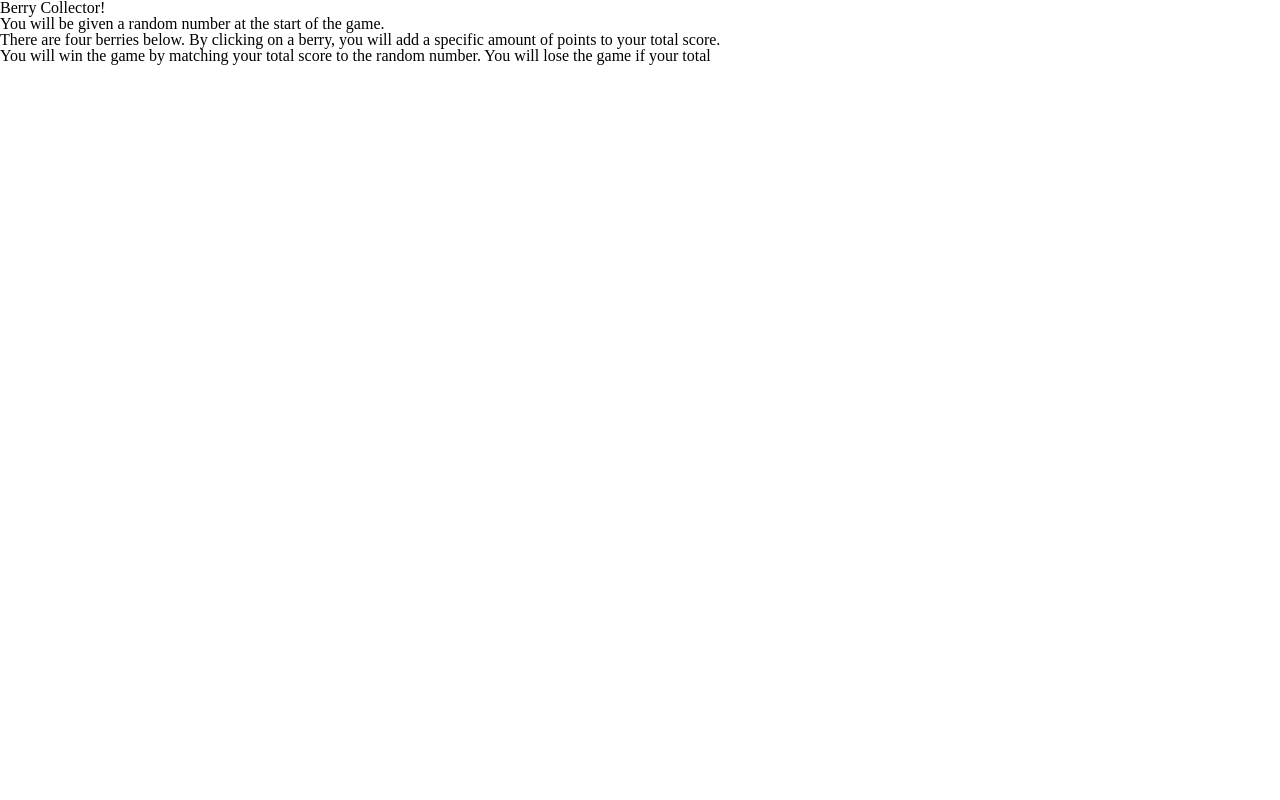
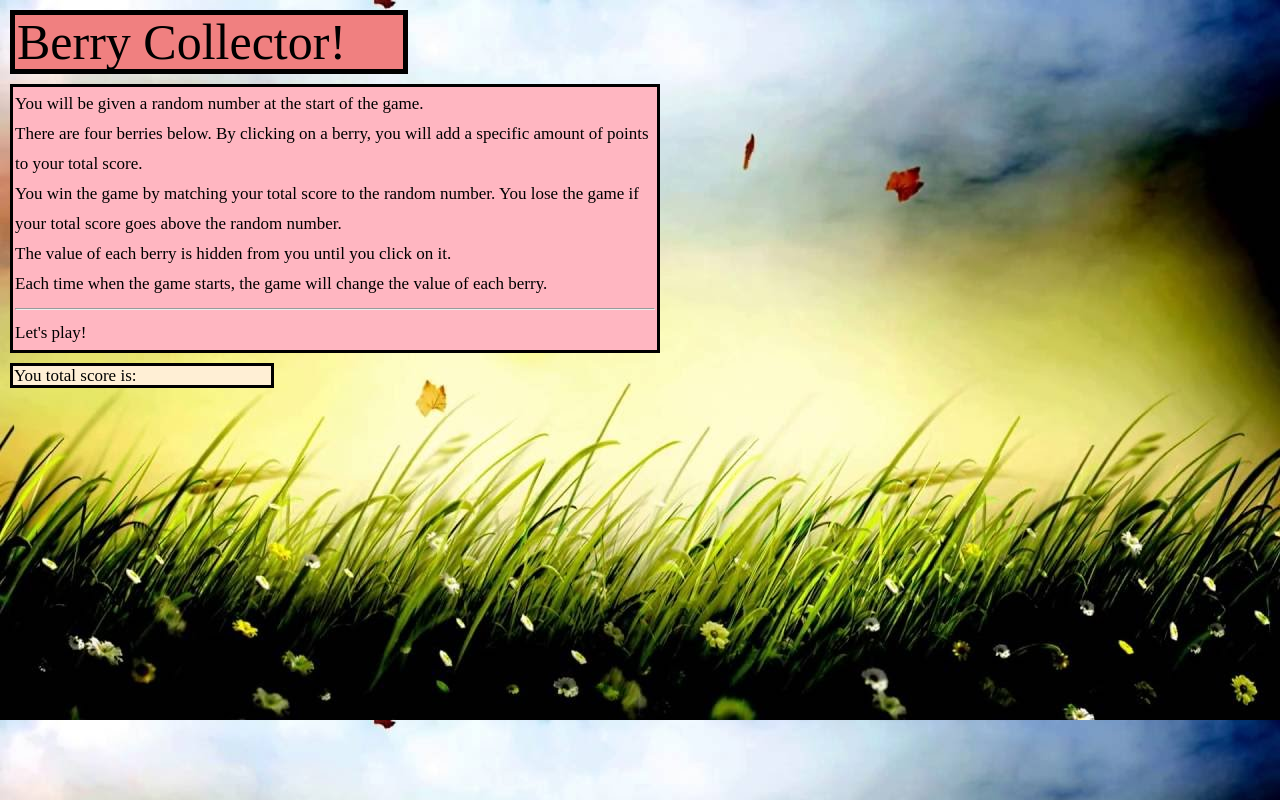
Before and after one commit to leoncecilia17/unit-4-game, a plain HTML site: page index.html in a window 1280 px wide. Drawn offline with nearby package versions, Linux system fonts and the light colour scheme.

Commit message:
html and css set up for static containers

```diff
--- a/assets/css/style.css
+++ b/assets/css/style.css
@@ -0,0 +1,40 @@
+body {
+    background-image: url(../images/maxresdefault.jpg);
+}
+
+header {
+    border-width: 5px;
+    border-color: black;
+    border-style: solid;
+    color: black;
+    background-color:lightcoral;
+    width: 30%;
+    font-size: 50px;
+    padding: 2px;
+    margin: 10px;
+}
+
+.instructions {
+    border-width: 3px;
+    border-color: black;
+    border-style: solid;
+    color: black;
+    background-color: lightpink;
+    width: 50%;
+    font-size: 17px;
+    padding: 2px;
+    margin: 10px;
+    line-height: 30px;
+}
+
+.scorelabel {
+    border-width: 3px;
+    border-color: black;
+    border-style: solid;
+    color: black;
+    background-color: papayawhip;
+    width: 20%;
+    font-size: 17px;
+    padding: 1px;
+    margin: 10px;
+}
--- a/index.html
+++ b/index.html
@@ -14,11 +14,20 @@
 
     <header>Berry Collector!</header>
 
-    <div class= "instructions">
+    <div class = "instructions">
         <p>You will be given a random number at the start of the game.</p>
         <p>There are four berries below. By clicking on a berry, you will add a specific amount of points to your total score.</p>
-        <p>You will win the game by matching your total score to the random number. You will lose the game if your total </p>
+        <p>You win the game by matching your total score to the random number. You lose the game if your total score goes above the random number.</p>
+        <p>The value of each berry is hidden from you until you click on it.</p>
+        <p>Each time when the game starts, the game will change the value of each berry.</p>
+        <hr>
+        <p>Let's play!</p>
     </div>
+
+    <div class = "scorelabel">
+        <p>You total score is:</p>
+    </div>
+
 
     <script src="https://cdnjs.cloudflare.com/ajax/libs/jquery/3.2.1/jquery.min.js"></script>
     <script type="text/javascript" src="./assets/javascript/game.js"></script>
```
Also changed, not shown: assets/images/maxresdefault.jpg (added).
